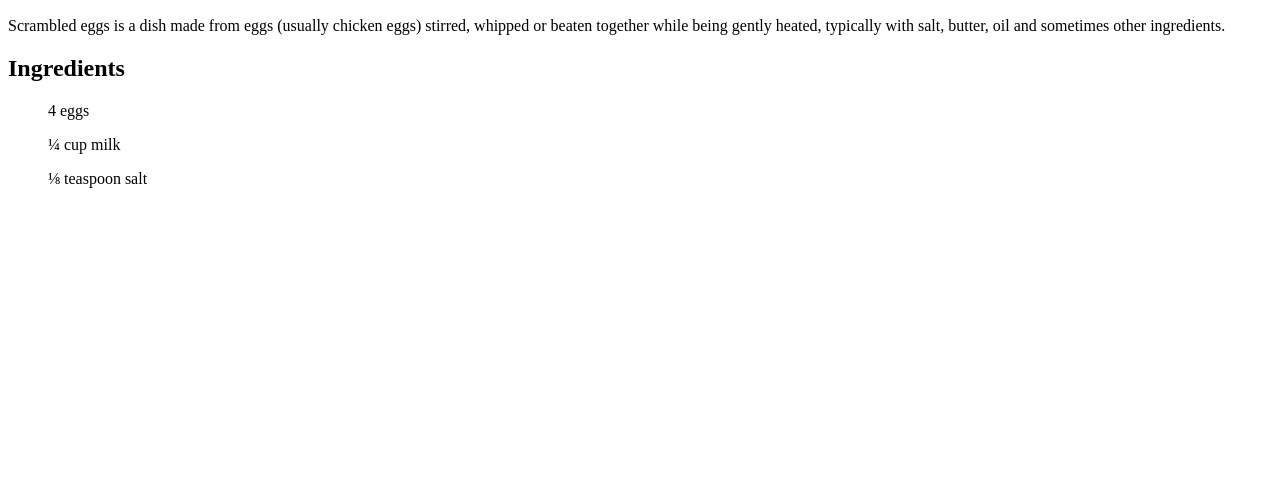
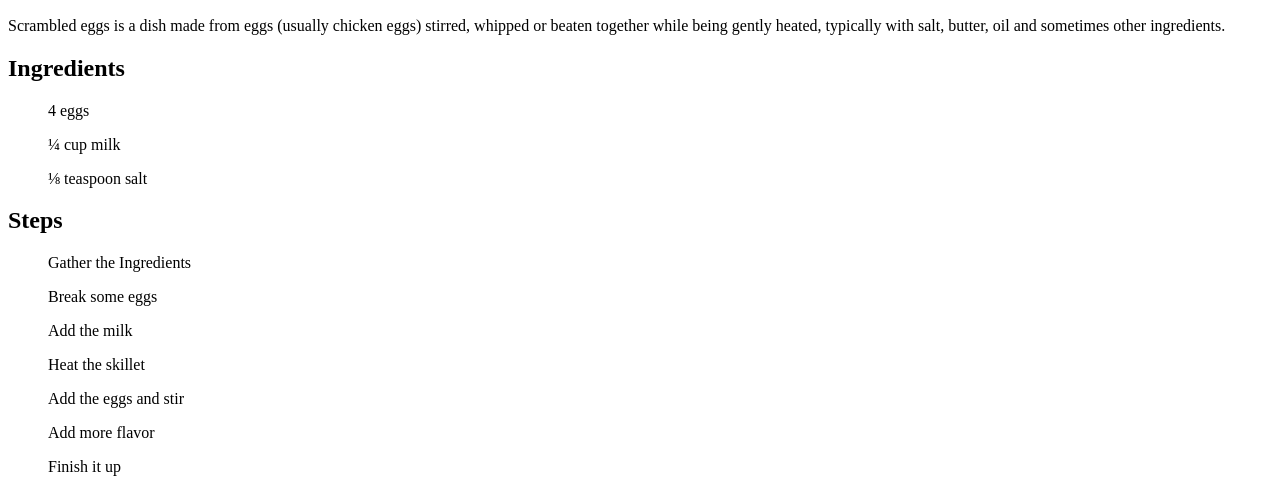
Before and after one commit to SohamKukreti/odin-recipes, a plain HTML site: page recipes/scrambled-eggs.html in a window 1280 px wide. Shown: the part 434-926 px from the top of the page. Before the commit the page ends 800 px from the top, so only its background shows below. Drawn offline with Linux system fonts and the light colour scheme.

Commit message:
Added steps to the scrambled eggs recipe

```diff
--- a/recipes/scrambled-eggs.html
+++ b/recipes/scrambled-eggs.html
@@ -27,5 +27,30 @@
     <ul>
     ⅛ teaspoon salt
     </ul>
+    <h2>
+        Steps
+    </h2>
+    <ul>
+        Gather the Ingredients
+    </ul>
+    <ul>
+        Break some eggs
+    </ul>
+    <ul>
+        Add the milk
+    </ul>
+    <ul>
+        Heat the skillet
+    </ul>
+
+    <ul>
+        Add the eggs and stir
+    </ul>
+    <ul>
+        Add more flavor
+    </ul>
+    <ul>
+        Finish it up
+    </ul>
 </body>
 </html>
```
